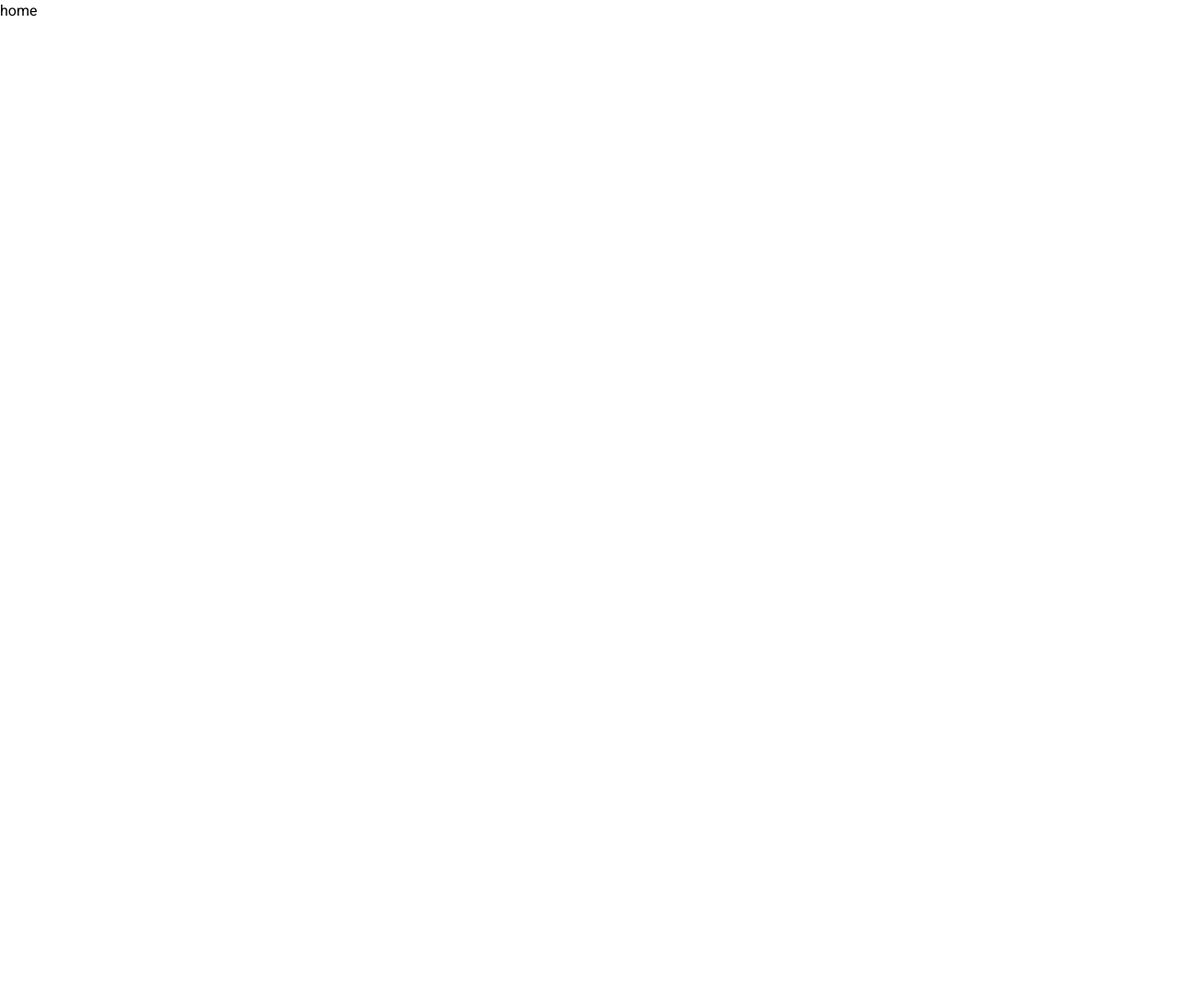
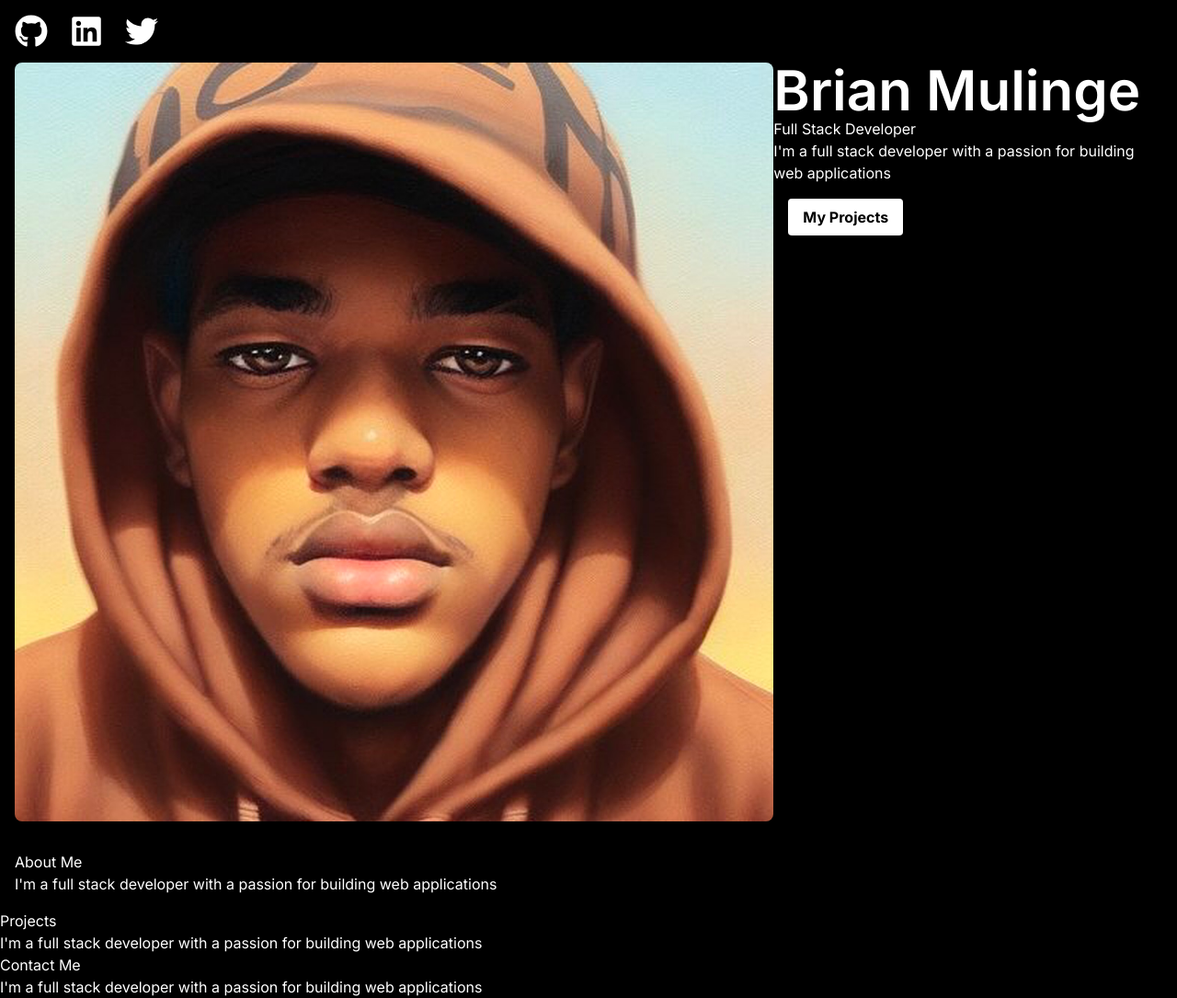
Before and after one commit to mbpII/portfolio, a Next.js app: page / in a window 1280 px wide. Shown: the whole page at 92% size. Before the commit the page ends 800 px from the top, so only its background shows below. Built offline with nearby package versions, Linux system fonts and the light colour scheme.

Commit message:
homepage update

```diff
--- a/package.json
+++ b/package.json
@@ -16,7 +16,8 @@
     "framer-motion": "^10.6.0",
     "next": "13.1.6",
     "react": "18.2.0",
-    "react-dom": "18.2.0"
+    "react-dom": "18.2.0",
+    "react-icons": "^4.8.0"
   },
   "devDependencies": {
     "@types/node": "^18.14.6",
--- a/src/components/About.tsx
+++ b/src/components/About.tsx
@@ -0,0 +1,10 @@
+export default function About() {
+    return (
+        <div className="p-4">
+            <div className="">
+                <h1 className="">About Me</h1>
+                <p className="">I&apos;m a full stack developer with a passion for building web applications</p>
+            </div>
+        </div>
+    )
+}
--- a/src/components/Contact.tsx
+++ b/src/components/Contact.tsx
@@ -0,0 +1,10 @@
+export default function Contact() {
+    return (
+        <div className="">
+            <div className="">
+                <h1 className="">Contact Me</h1>
+                <p className="">I&apos;m a full stack developer with a passion for building web applications</p>
+            </div>
+        </div>
+    )
+}
--- a/src/components/Landing.tsx
+++ b/src/components/Landing.tsx
@@ -0,0 +1,44 @@
+import Image from "next/image";
+import Link from "next/link";
+import me from "../images/me.jpg";
+import { FaGithub, FaLinkedin, FaTwitter } from "react-icons/fa";
+
+export default function Landing() {
+  return (
+    <section className="p-4">
+      <div className="flex space-x-6 pb-4 justify-center lg:justify-start">
+        <Link href="">
+          <FaGithub className="text-4xl text-white" />
+        </Link>
+        <Link href="">
+          <FaLinkedin className="text-4xl text-white" />
+        </Link>
+        <Link href="">
+          <FaTwitter className="text-4xl text-white" />
+        </Link>
+      </div>
+      <div className="flex flex-col lg:flex-row">
+        <div className="">
+          <Image src={me} className="rounded-lg" alt="my_picture" priority  />
+        </div>
+        <div className="">
+            <div className="">
+              <h1 className="text-6xl font-semibold whitespace-nowrap">Brian Mulinge</h1>
+              <h2 className="">Full Stack Developer</h2>
+              <p className="">
+                I&apos;m a full stack developer with a passion for building web
+                applications
+              </p>
+          </div>
+          <div className="flex space-x-4 p-4 justify-center lg:justify-start">
+            <Link href="">
+              <button className="bg-white text-black font-bold py-2 px-4 rounded whitespace-nowrap">
+                My Projects
+              </button>
+            </Link>
+          </div>
+        </div>
+      </div>
+    </section>
+  );
+}
--- a/src/components/Project.tsx
+++ b/src/components/Project.tsx
@@ -0,0 +1,10 @@
+export default function Project() {
+    return (
+        <div className="">
+            <div className="">
+                <h1 className="">Projects</h1>
+                <p className="">I&apos;m a full stack developer with a passion for building web applications</p>
+            </div>
+        </div>
+    )
+}
--- a/src/pages/_app.tsx
+++ b/src/pages/_app.tsx
@@ -1,16 +1,15 @@
 import "../styles/globals.css";
 import { AppProps } from "next/app";
-import { Heebo } from '@next/font/google';
+import { Inter } from '@next/font/google';
 
-const heebo = Heebo({
+const inter = Inter({
   subsets: ['latin'],
-  style: ['normal'],
-  weight: ['200', '300','400', '500','600','700']
+
 });
 
 export default function App({ Component, pageProps }: AppProps) {
   return(
-    <div className={heebo.className}>
+    <div className={inter.className}>
        <Component {...pageProps} />
     </div>
   );
--- a/src/pages/index.tsx
+++ b/src/pages/index.tsx
@@ -1,17 +1,24 @@
 import Head from "next/head";
+import Landing from "../components/Landing";
+import About from "../components/About";
+import Project from "../components/Project";
+import Contact from "../components/Contact";
 
 export default function Home() {
   return (
-    <div className="">
+    <div className="bg-black text-white">
       <Head>
         <title>Brianmulinge</title>
         <meta name="description" content="My Portfolio" />
         <meta name="viewport" content="width=device-width, initial-scale=1" />
         <link rel="icon" href="/favicon.ico" />
       </Head>
-  <main>
-    <h1>home</h1>
-  </main>
+      <main className="h-full w-full">
+        <Landing />
+        <About />
+        <Project />
+        <Contact />
+      </main>
     </div>
   );
 }
```
Also changed, not shown: 1 other file (tests, documents, lock files or other folders).
